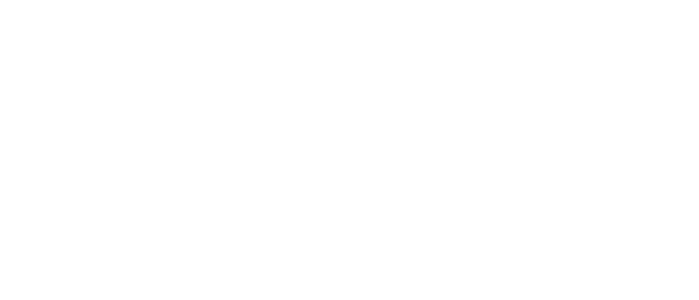
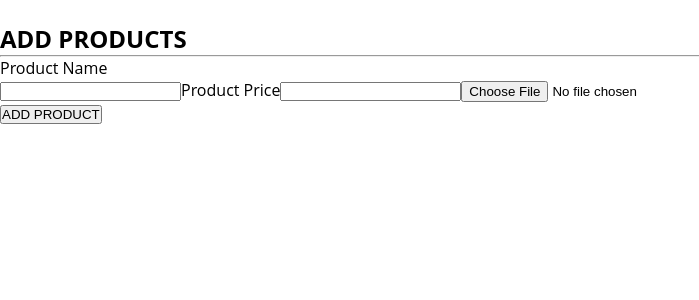
Before and after one commit to baito6u/react-clothing-shop, a React (Vite) app in the folder clothing-shop/: page /addproducts in a window 1280 px wide. Before the commit this address had no page. Shown: the top 300 px of the page, without its empty margins (0-699 px from the left). Built offline with nearby package versions, Linux system fonts and the light colour scheme.

Commit message:
add AddProduct component

```diff
--- a/clothing-shop/src/App.jsx
+++ b/clothing-shop/src/App.jsx
@@ -1,11 +1,13 @@
 import { BrowserRouter, Routes, Route } from "react-router-dom";
 import { Home } from "./components/home/Home";
+import { AddProducts } from "./addPrducts/AddProducts";
 
 function App() {
   return (
     <BrowserRouter>
       <Routes>
         <Route exact path="/" Component={Home}/>
+        <Route path="/addproducts" Component={AddProducts}/>
       </Routes>
     </BrowserRouter>
   );
--- /dev/null
+++ b/clothing-shop/src/addPrducts/AddProducts.jsx
@@ -0,0 +1,21 @@
+import React from 'react'
+
+export const AddProducts = () => {
+  return (
+    <div className='container'>
+        <br />
+        <h2>ADD PRODUCTS</h2>
+        <hr />
+        <form autoComplete="off" className='form-group' >
+            <label htmlFor="product-name">Product Name</label>
+            <br />
+            <input type="text" className='form-control' required />
+            <label htmlFor="product-price">Product Price</label>
+            <input type="number" className='form-control' required />
+            <input type="file"  />
+            <br />
+            <button className='btn btn-success btn-md'>ADD PRODUCT</button>
+        </form>
+        </div>
+  )
+}
```
